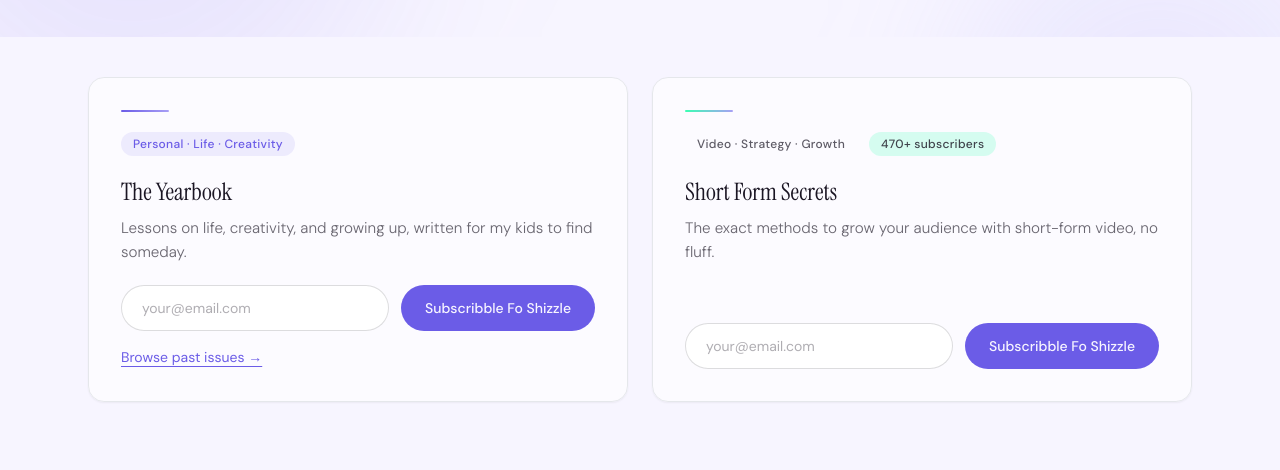
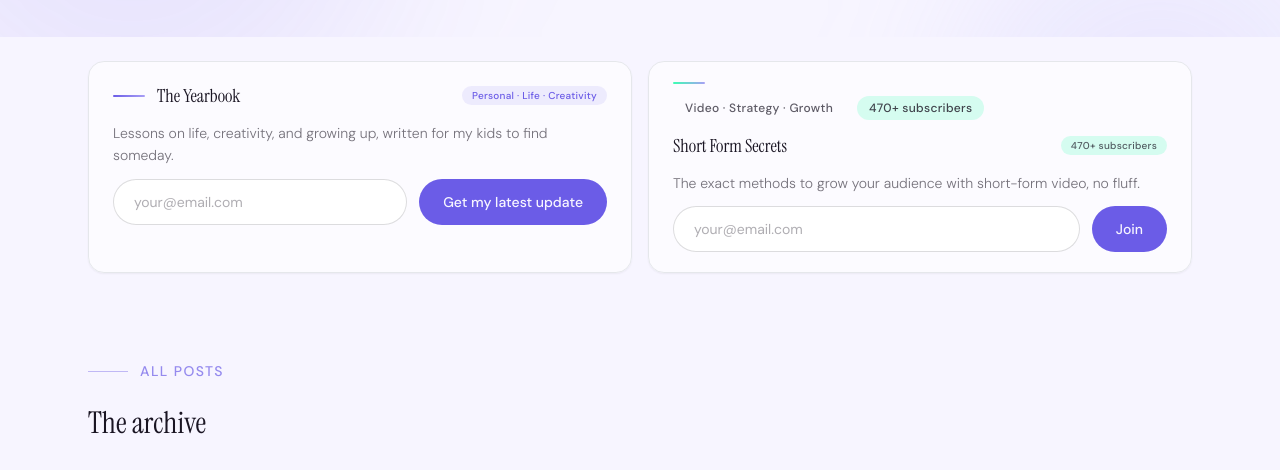
Before and after one commit to dinofavarajr/dinofavarajr, an Astro site: page /writing in a window 1280 px wide. Shown: the part 314-784 px from the top of the page. Built offline with nearby package versions, Linux system fonts and the light colour scheme; Astro itself is replaced by a stand-in of ours; no server answers.

Commit message:
Writing page: compact newsletter cards, updated button copy, remove browse link
- Cards condensed to single-row header (accent + title + tag pill inline)
- Yearbook button: "Get my latest update", removed "Browse past issues" link
- SFS button: "Join"
- Work page: case study headlines bigger with purple italic numbers

Co-Authored-By: Claude Sonnet 4.6 <noreply@anthropic.com>

```diff
--- a/src/pages/writing.astro
+++ b/src/pages/writing.astro
@@ -113,47 +113,30 @@ try {
     </section>
 
     <!-- ── Newsletter Cards ── -->
-    <section class="py-10 max-w-6xl mx-auto px-6">
-      <div class="grid grid-cols-1 md:grid-cols-2 gap-6">
+    <section class="py-6 max-w-6xl mx-auto px-6">
+      <div class="grid grid-cols-1 md:grid-cols-2 gap-4">
 
         <!-- Card 1: The Yearbook -->
-        <div class="rounded-2xl border border-dark/8 bg-white/60 backdrop-blur-sm p-8 flex flex-col gap-5 shadow-sm">
-          <!-- Top accent line -->
-          <div class="h-0.5 w-12 rounded-full bg-gradient-to-r from-primary to-periwinkle"></div>
-
-          <div class="flex flex-wrap items-center gap-3">
-            <span class="inline-block px-3 py-1 rounded-full text-xs font-medium bg-primary/10 text-primary tracking-wide">
-              Personal · Life · Creativity
-            </span>
+        <div class="rounded-2xl border border-dark/8 bg-white/60 backdrop-blur-sm px-6 py-5 flex flex-col gap-3 shadow-sm">
+          <div class="flex items-center gap-3">
+            <div class="h-0.5 w-8 rounded-full bg-gradient-to-r from-primary to-periwinkle flex-shrink-0"></div>
+            <h2 class="font-display text-lg text-dark">The Yearbook</h2>
+            <span class="ml-auto inline-block px-2.5 py-0.5 rounded-full text-[10px] font-medium bg-primary/10 text-primary tracking-wide whitespace-nowrap">Personal · Life · Creativity</span>
           </div>
-
-          <div>
-            <h2 class="font-display text-2xl text-dark mb-2">The Yearbook</h2>
-            <p class="text-[0.95rem] font-light text-dark/65 leading-relaxed">
+          <p class="text-sm font-light text-dark/60 leading-relaxed">
             Lessons on life, creativity, and growing up, written for my kids to find someday.
           </p>
-          </div>
-
-          <div class="mt-auto space-y-4">
           <KitForm
             formId="9211740"
+            buttonText="Get my latest update"
             buttonStyle="purple"
             instanceId="yearbook-writing-form"
           />
-            <a
-              href="https://theyearbook.beehiiv.com/"
-              target="_blank"
-              rel="noopener noreferrer"
-              class="inline-block text-sm text-primary underline underline-offset-4 hover:text-primary/80 transition-colors"
-            >
-              Browse past issues →
-            </a>
-          </div>
         </div>
 
         <!-- Card 2: Short Form Secrets -->
-        <div class="rounded-2xl border border-dark/8 bg-white/60 backdrop-blur-sm p-8 flex flex-col gap-5 shadow-sm">
-          <div class="h-0.5 w-12 rounded-full bg-gradient-to-r from-mint to-periwinkle"></div>
+        <div class="rounded-2xl border border-dark/8 bg-white/60 backdrop-blur-sm px-6 py-5 flex flex-col gap-3 shadow-sm">
+          <div class="h-0.5 w-8 rounded-full bg-gradient-to-r from-mint to-periwinkle"></div>
 
           <div class="flex flex-wrap items-center gap-3">
             <span class="inline-block px-3 py-1 rounded-full text-xs font-medium bg-dark/8 text-dark/70 tracking-wide">
@@ -164,20 +147,19 @@ try {
             </span>
           </div>
 
-          <div>
-            <h2 class="font-display text-2xl text-dark mb-2">Short Form Secrets</h2>
-            <p class="text-[0.95rem] font-light text-dark/65 leading-relaxed">
+          <div class="flex items-center gap-3">
+            <h2 class="font-display text-lg text-dark">Short Form Secrets</h2>
+            <span class="ml-auto inline-block px-2.5 py-0.5 rounded-full text-[10px] font-medium bg-mint/20 text-dark/70 tracking-wide whitespace-nowrap">470+ subscribers</span>
+          </div>
+          <p class="text-sm font-light text-dark/60 leading-relaxed">
             The exact methods to grow your audience with short-form video, no fluff.
           </p>
-          </div>
-
-          <div class="mt-auto">
           <KitForm
             formId="3880843"
+            buttonText="Join"
             buttonStyle="purple"
             instanceId="sfs-form"
           />
-          </div>
         </div>
       </div>
     </section>
```
Lines whose indentation alone changed are shown as unchanged.
